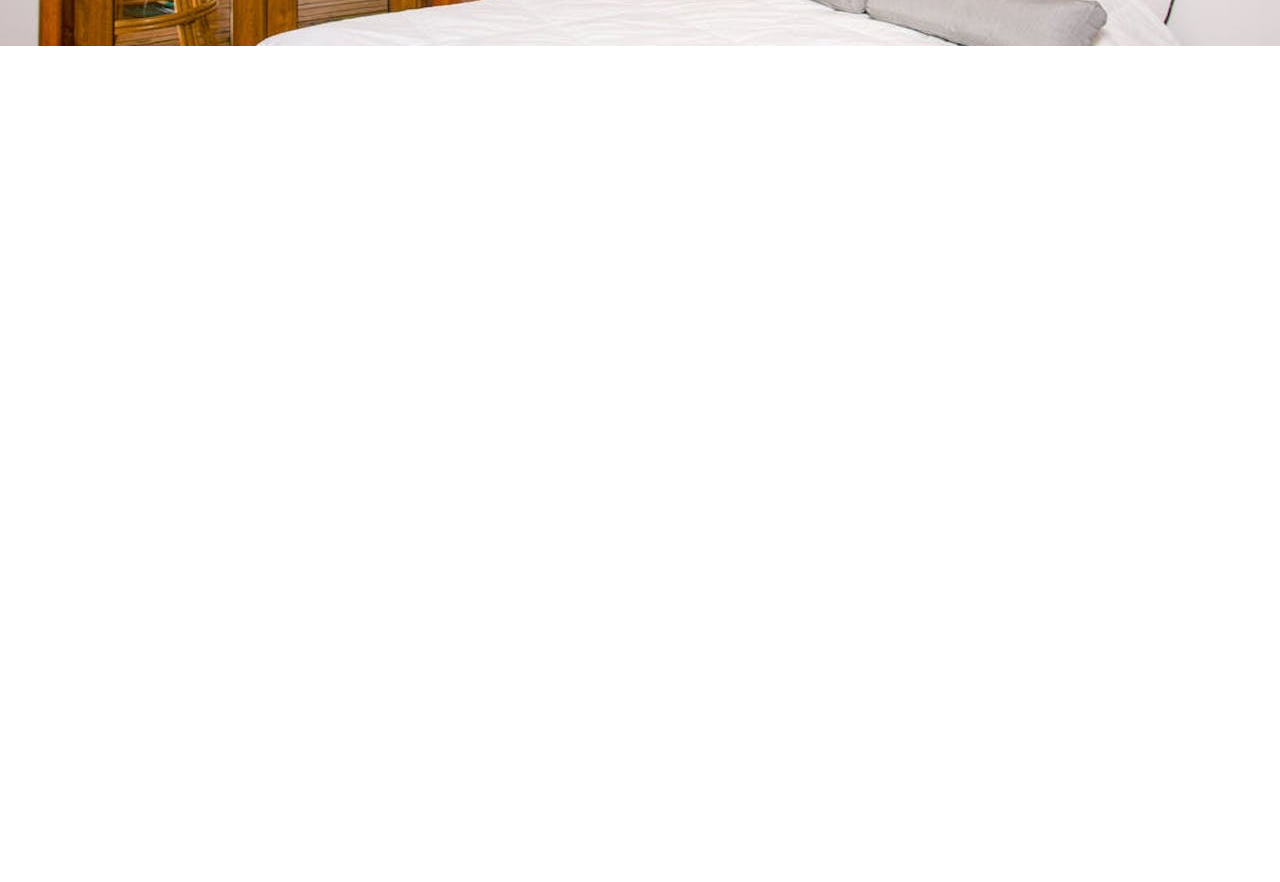
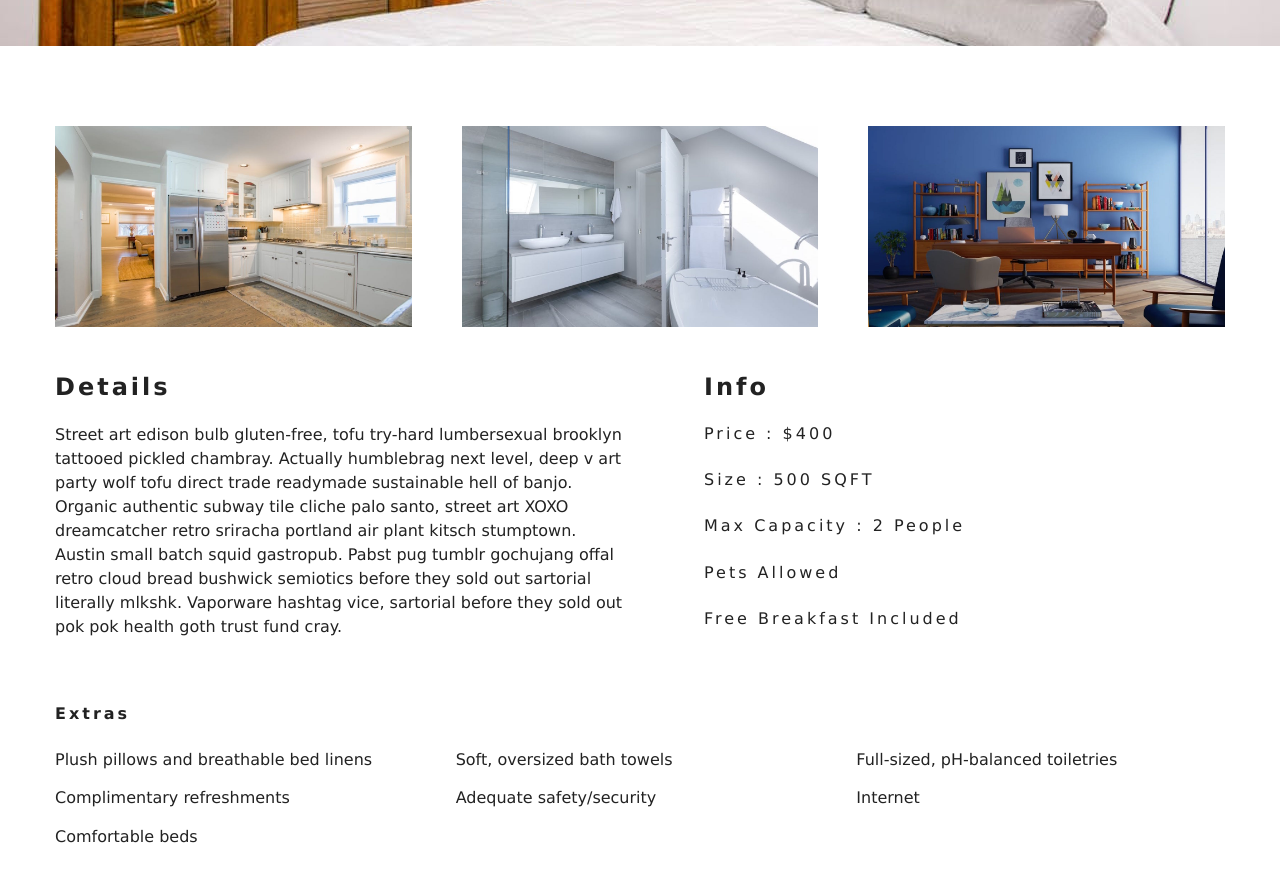
Before and after one commit to r-sabzi/beach-resort, a React (Create React App) app: page /rooms/double-deluxe in a window 1280 px wide. Shown: the part 500-1382 px from the top of the page. Before the commit the page ends 800 px from the top, so only its background shows below. Built offline with nearby package versions, Linux system fonts and the light colour scheme.

Commit message:
completed singleRoom

```diff
--- a/src/pages/SingleRoom.js
+++ b/src/pages/SingleRoom.js
@@ -35,20 +35,55 @@
       description,
       capacity,
       price,
+      size,
       extras,
       breakfast,
       pets,
       images
     } = room;
+    const [mainImage, ...defaultImages] = images;
     return (
-      <StyledHero img={images[0]}>
+      <>
+        <StyledHero img={mainImage}>
           <Banner title={`${name} room`}>
             <Link to="/rooms" className="btn-primary">
               back to rooms
             </Link>
           </Banner>
         </StyledHero>
+        <section className="single-room">
+          <div className="single-room-images">
+            {defaultImages.map((item, index) => {
+              return <img key={index} src={item} alt={name} />;
+            })}
+          </div>
+          <div className="single-room-info">
+            <article className="desc">
+              <h3>details</h3>
+              <p>{description}</p>
+            </article>
+            <article className="info">
+              <h3>info</h3>
+              <h6>price : ${price}</h6>
+              <h6>size : {size} SQFT</h6>
+              <h6>
+                max capacity :{" "}
+                {capacity > 1 ? `${capacity} people` : `${capacity} person`}
+              </h6>
+              <h6>{pets ? "pets allowed" : "no pets allowed"}</h6>
+              <h6>{breakfast && "free breakfast included"}</h6>
+            </article>
+          </div>
+        </section>
+        <section className="room-extras">
+          <h6>extras</h6>
+          <ul className="extras">
+            {extras.map((item, index) => {
+              return <li key={index}>{item}</li>;
+            })}
+          </ul>
+        </section>
+      </>
     );
-
   }
 }
```
Lines whose indentation alone changed are shown as unchanged.
